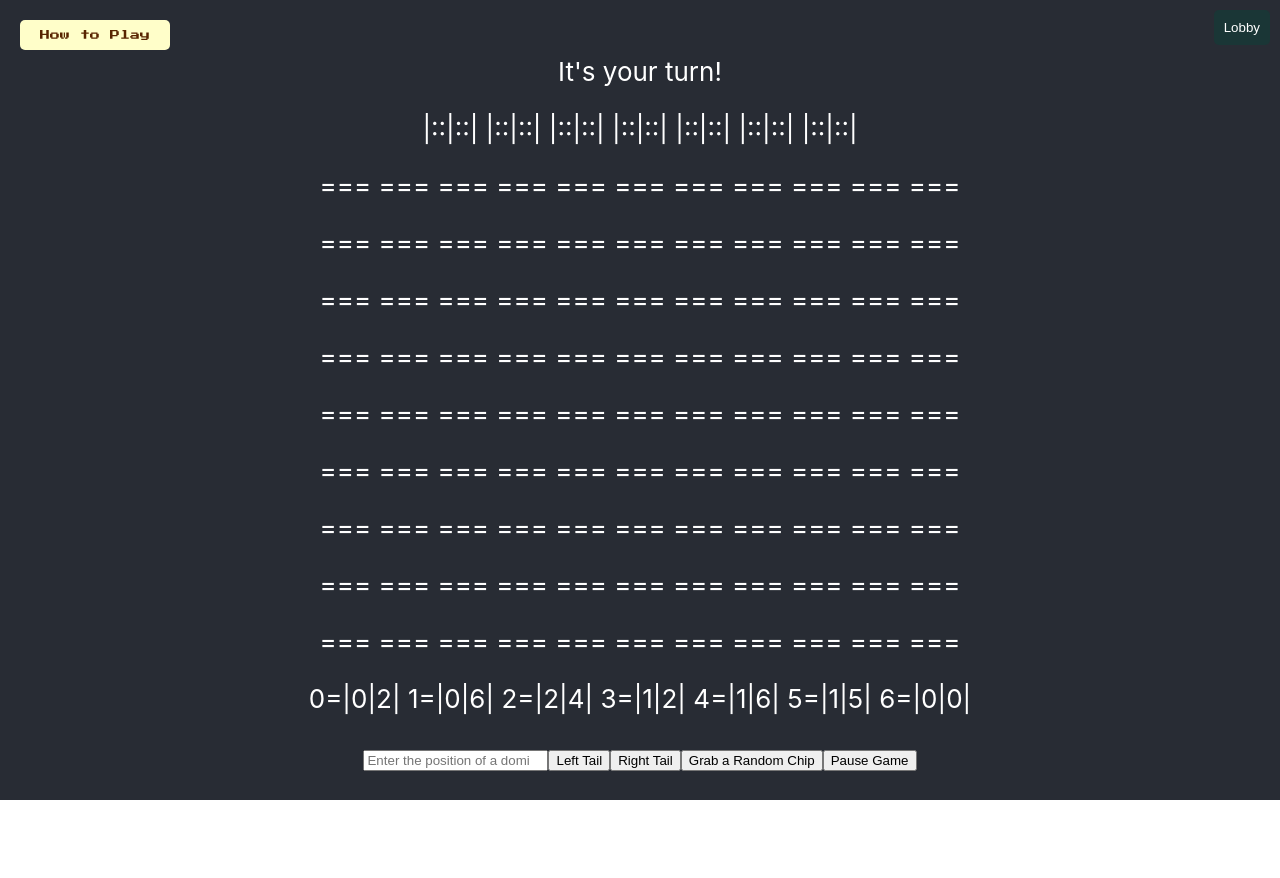
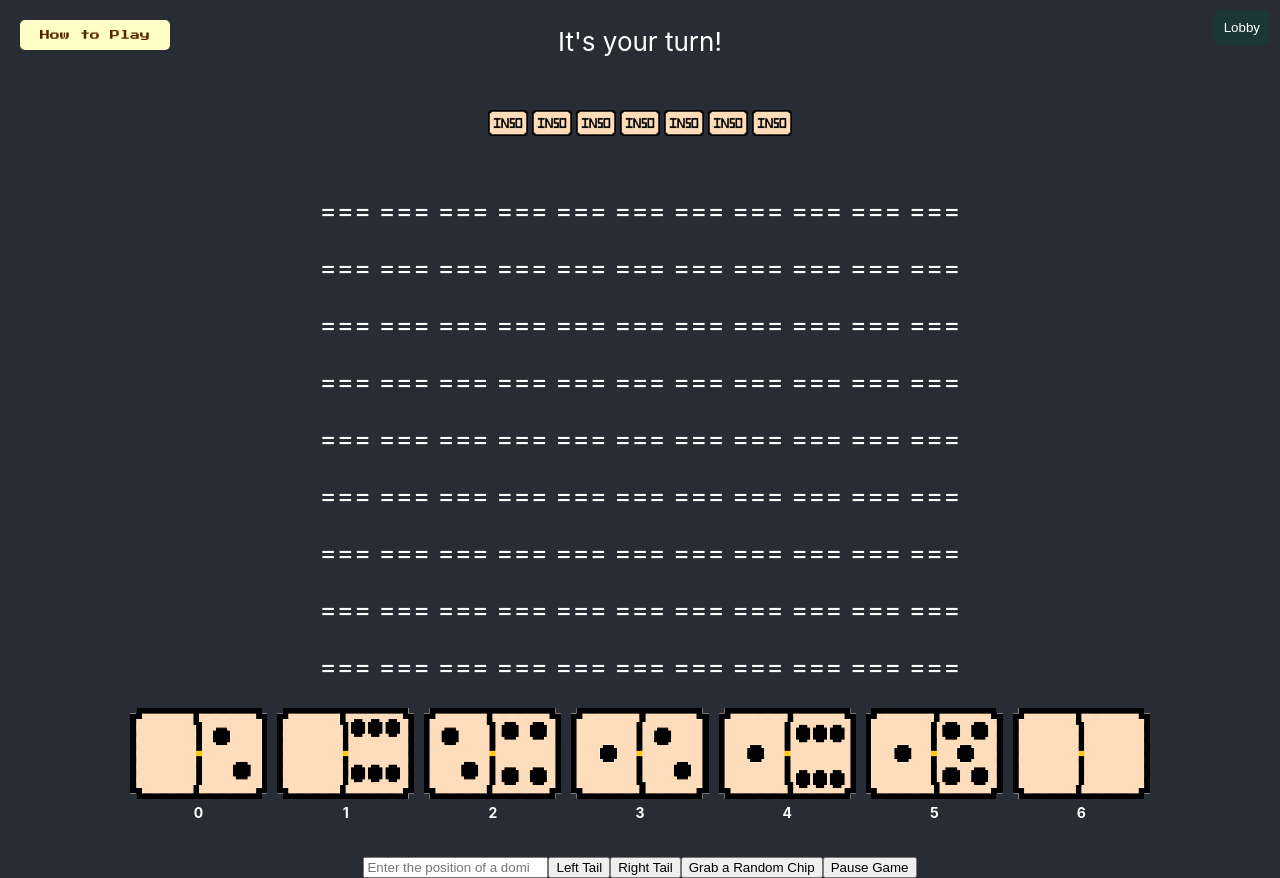
Before and after one commit to uprm-inso4116-2024-2025-s1/semester-project-multiplayer-dominoes, a React (Create React App) app in the folder frontend/: page /game in a window 1280 px wide. Before the commit the page ends 800 px from the top, so only its background shows below. Built offline with nearby package versions, Linux system fonts and the light colour scheme.

Commit message:
Added assets to players hand and bot hand.

```diff
--- a/frontend/src/gamestate/experimentalGame.js
+++ b/frontend/src/gamestate/experimentalGame.js
@@ -8,7 +8,66 @@ import AchievementManager from './AchievementManager.js';
 import { ToastContainer } from 'react-toastify';  // Import ToastContainer
 import 'react-toastify/dist/ReactToastify.css';   // Import Toastify CSS
 
+const tileWidth = 3840 / 28; // Width of each tile (~137.14 pixels)
+const tileHeight = 91; // Height of each tile (91 pixels)
+const totalTiles = 28; // Total number of tiles (excluding the back tile)
+const tileMap = new Map();
+
 function MainGame() {
+    const [tileMap, setTileMap] = useState(new Map());
+    const [tilesInitialized, setTilesInitialized] = useState(false);
+
+    const tileImage = new Image();
+    tileImage.src = '/Dominos-28-Horrizontally.png'; // Adjust this path as needed
+    function initTiles() {
+        return new Promise((resolve) => {
+            console.log("Starting to load image...");
+            tileImage.onload = () => {
+                console.log("Image loaded successfully");
+                const newTileMap = new Map();
+                const dominoes = [
+                    "00", "01", "02", "03", "04", "05", "06",
+                    "11", "12", "13", "14", "15", "16", "22",
+                    "23", "24", "25", "26", "33", "34", "35",
+                    "36", "44", "45", "46", "55", "56", "66"
+                ];
+
+                for (let i = 0; i < totalTiles; i++) {
+                    newTileMap.set(dominoes[i], {
+                        image: tileImage,
+                        sx: i * tileWidth,
+                        sy: 0,
+                        width: tileWidth,
+                        height: tileHeight,
+                    });
+                }
+                console.log("TileMap created with size:", newTileMap.size);
+                resolve(newTileMap);
+            };
+            tileImage.onerror = () => {
+                console.error("Failed to load image");
+                resolve(new Map());
+            };
+        });
+    }
+    useEffect(() => {
+        console.log("Starting initTiles...");
+        initTiles().then((newTileMap) => {
+            console.log("Tiles initialized, updating state");
+            setTileMap(newTileMap);
+            setTilesInitialized(true);
+        });
+    }, []);
+
+    useEffect(() => {
+        if (tilesInitialized) {
+            console.log("Tiles initialized, updating player data");
+            setPlayerData(prevData => ({
+                ...prevData,
+                DrawHand: drawChips(prevData.PlayerHand)
+            }));
+        }
+    }, [tilesInitialized, tileMap]);
 
     /*Variable added to navigate between gamestate and lobby */
     const navigate = useNavigate();
@@ -49,8 +108,9 @@ function MainGame() {
 
     const [botData, setbotData] = useState({
         BotHand: botHand,
-        DbHand: drawBotChips(botHand),
-        BotPlayer: bot
+        DbHand: drawBotChips(botHand.length),
+        BotPlayer: bot,
+        TileCount: botHand.length
     })
 
     const [tableData, setTableData] = useState({
@@ -87,11 +147,12 @@ function MainGame() {
             let botMoved = botData.BotPlayer.playTurn();
             if (botMoved) {
                 // Update bot data and table if a move was successfully made
-                setbotData({
+                setbotData(prevBotData => ({
+                    ...prevBotData,
                     BotHand: botData.BotPlayer.hand,
-                    DbHand: drawBotChips(botData.BotHand),
-                    BotPlayer: botData.BotPlayer
-                });
+                    TileCount: botData.BotPlayer.hand.length,
+                    DbHand: drawBotChips(botData.BotPlayer.hand.length)
+                }));
                 setTableData({
                     TableState: tableData.TableState,
                     DrawMatrix: tableData.TableState.drawTable().split('\n')
@@ -107,11 +168,12 @@ function MainGame() {
                 botData.BotHand.push(tableData.TableState.grabRandomChip());
 
                 // Update the bot's hand
-                setbotData({
+                setbotData(prevBotData => ({
+                    ...prevBotData,
                     BotHand: botData.BotHand,
-                    DbHand: drawBotChips(botData.BotHand),
-                    BotPlayer: botData.BotPlayer
-                });
+                    TileCount: botData.BotHand.length,
+                    DbHand: drawBotChips(botData.BotHand.length)
+                }));
 
                 // Retry playing after grabbing a new domino
                 botPlayTurn(botData, tableData, setbotData, setTableData);
@@ -179,24 +241,67 @@ function MainGame() {
             });
         }
     }, [data, playerData]);
-
     // Convert a matrix into a string to visualize the player's hand.
     function drawChips(chips) {
-        let str = "";
-        for (let i = 0; i < chips.length; i++) {
-            if (chips[i]) str += i.toString() + ("=|" + chips[i][0].toString()) + "|"
-                + (chips[i][1].toString() + "| ");
+        console.log("drawChips called, tilesInitialized:", tilesInitialized, "tileMap size:", tileMap.size);
+        if (!tilesInitialized || tileMap.size === 0) {
+            console.log("Tiles not initialized or empty tileMap");
+            return <div>Loading...</div>;
         }
-        return str;
+        return (
+            <div style={{ display: 'flex', alignItems: 'flex-end' }}>
+                {chips.map((chip, index) => {
+                    const tileKey = chip[0].toString() + chip[1].toString();
+                    const tile = tileMap.get(tileKey);
+                    console.log(`Chip ${index}:`, tileKey, "Tile:", tile);
+                    if (tile && tile.image) {
+                        return (
+                            <div key={index} style={{ display: 'inline-block', textAlign: 'center', margin: '0 5px' }}>
+                                <img
+                                    src={tile.image.src}
+                                    style={{
+                                        width: `${tile.width}px`,
+                                        height: `${tile.height}px`,
+                                        display: 'block',
+                                        objectFit: 'none',
+                                        objectPosition: `-${tile.sx}px 0px`,
+                                    }}
+                                    alt={`Domino ${chip[0]}-${chip[1]}`}
+                                />
+                                <div style={{ marginTop: '5px', fontWeight: 'bold', fontSize: '14px' }}>
+                                    {index % 7}
+                                </div>
+                            </div>
+                        );
+                    }
+                    return null;
+                })}
+            </div>
+        );
     }
 
+
     // Convert a matrix into a string to visualize the bots hand. The numbers are not shown.
-    function drawBotChips(chips) {
-        let str = "";
-        for (let i = 0; i < chips.length; i++) {
-            if (chips[i]) str += "|::|::| ";
-        }
-        return str;
+    function drawBotChips(tileCount) {
+        const backtileImage = '/backtile.png'; // Adjust this path as needed
+
+        return (
+            <div style={{ display: 'flex', justifyContent: 'center', alignItems: 'center' }}>
+                {[...Array(tileCount)].map((_, index) => (
+                    <div key={index} style={{ margin: '0 2px' }}>
+                        <img
+                            src={backtileImage}
+                            style={{
+                                width: '40px', // Adjust size as needed
+                                height: '80px', // Adjust size as needed
+                                objectFit: 'contain'
+                            }}
+                            alt={`Bot's domino ${index + 1}`}
+                        />
+                    </div>
+                ))}
+            </div>
+        );
     }
 
     return (
```
Also changed, not shown: frontend/public/Dominos-28-Horrizontally.png (added), frontend/public/backtile.png (added).
